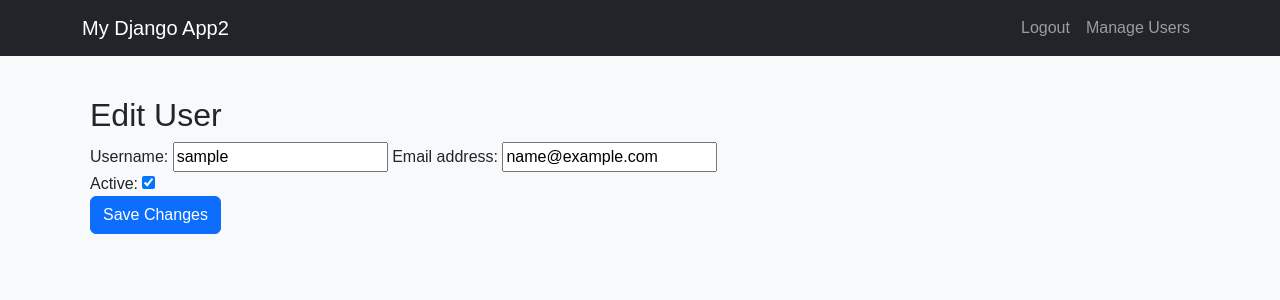
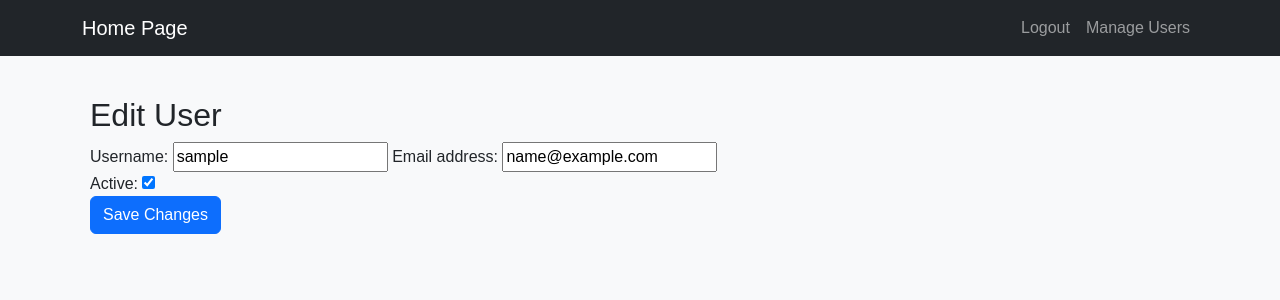
Before and after one commit to loukaspavliotis/codingFactory, a Django app: page /edit-user/1/ in a window 1280 px wide. Shown: the top 300 px of the page. Run offline with Django 3.2, Linux system fonts and the light colour scheme; the visitor is signed in with stand-in values (Sample User, id 1); data comes from the database, SQL or seed files in the repository.

Commit message:
Update base.html

```diff
--- a/app/templates/base.html
+++ b/app/templates/base.html
@@ -32,7 +32,7 @@
 <body>
     <nav class="navbar navbar-expand-lg navbar-dark bg-dark">
         <div class="container">
-            <a class="navbar-brand" href="{% url 'home' %}">My Django App2</a>
+            <a class="navbar-brand" href="{% url 'home' %}">Home Page</a>
             <div class="collapse navbar-collapse">
                 <ul class="navbar-nav ms-auto">
                     {% if user.is_authenticated %}
```
